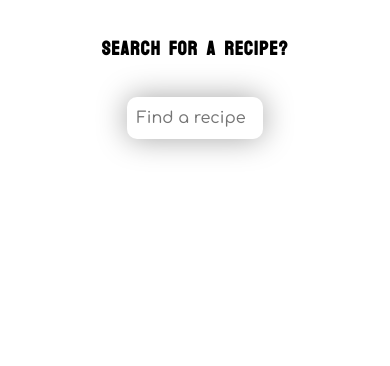
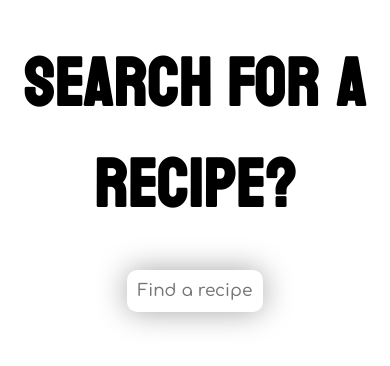
Before and after one commit to YanniTheDev/RecipeFinder, a React (Vite) app in the folder RecipeFinder/: page / in a window 390 px wide. Shown: the top 366 px of the page. Built offline with nearby package versions, Linux system fonts and the light colour scheme.

Commit message:
Responsiveness + a lil

```diff
--- a/RecipeFinder/src/CSS Styles/App.css
+++ b/RecipeFinder/src/CSS Styles/App.css
@@ -5,7 +5,7 @@
 .web-title {
   margin-top: 4vh;
 
-  font-size: 5cqw;
+  font-size: 8vh;
 
   letter-spacing: 0.3vw;
   word-spacing: 1vw;
--- a/RecipeFinder/src/CSS Styles/Recipe.css
+++ b/RecipeFinder/src/CSS Styles/Recipe.css
@@ -1,5 +1,6 @@
 .individual-recipe-container {
     width: 70vw;
+    height: 45vh;
 
     padding-left: 0;
     padding-right: 20px;
@@ -9,7 +10,7 @@
 }
 
 .recipe-image {
-    width: 17vw;
+    height: 45vh;
 
     margin-right: 5vw;
 
@@ -30,6 +31,10 @@
     margin-bottom: 2vh;
 }
 
+.recipe-calories {
+    font-size: 1.6cqw;
+}
+
 .ingredient-list {
     list-style-position: inside;
     padding: 0;
--- a/RecipeFinder/src/CSS Styles/Search.css
+++ b/RecipeFinder/src/CSS Styles/Search.css
@@ -18,12 +18,20 @@
   border-radius: 10px;
 
   transition: box-shadow 0.2s ease-in-out;
+
+  text-align: center;
 }
 
 .search-box:focus {
   outline: none;
 
   box-shadow: 0px 0px 30px rgb(70, 70, 70);
+}
+
+.search-box::placeholder {
+  text-align: center;
+
+  font-size: 2vh;
 }
 
 .recipes-container {
--- a/RecipeFinder/src/Components/Search.jsx
+++ b/RecipeFinder/src/Components/Search.jsx
@@ -48,6 +48,12 @@ export const Searchbar = () => {
                    className="search-box comfortaa-medium"
                    placeholder="Find a recipe"
                    title="Enter a recipe name"
+                   onFocus={(event) => {
+                    event.target.placeholder = "";
+                   }}
+                   onBlur={(event) => {
+                    event.target.placeholder = "Find a recipe";
+                   }}
             />
 
             <div className="recipes-container flex-c-c flex-dir-column">
```
